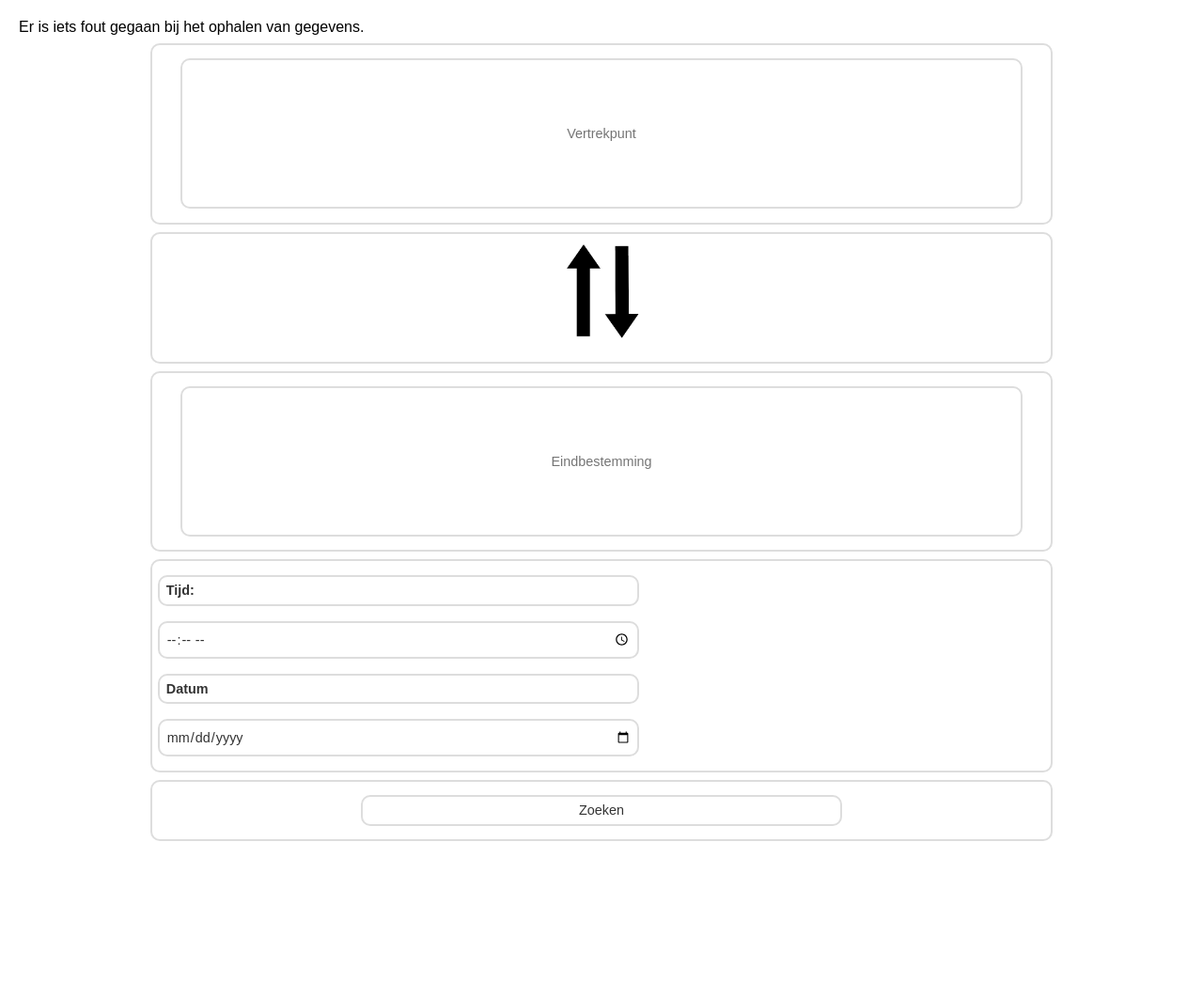
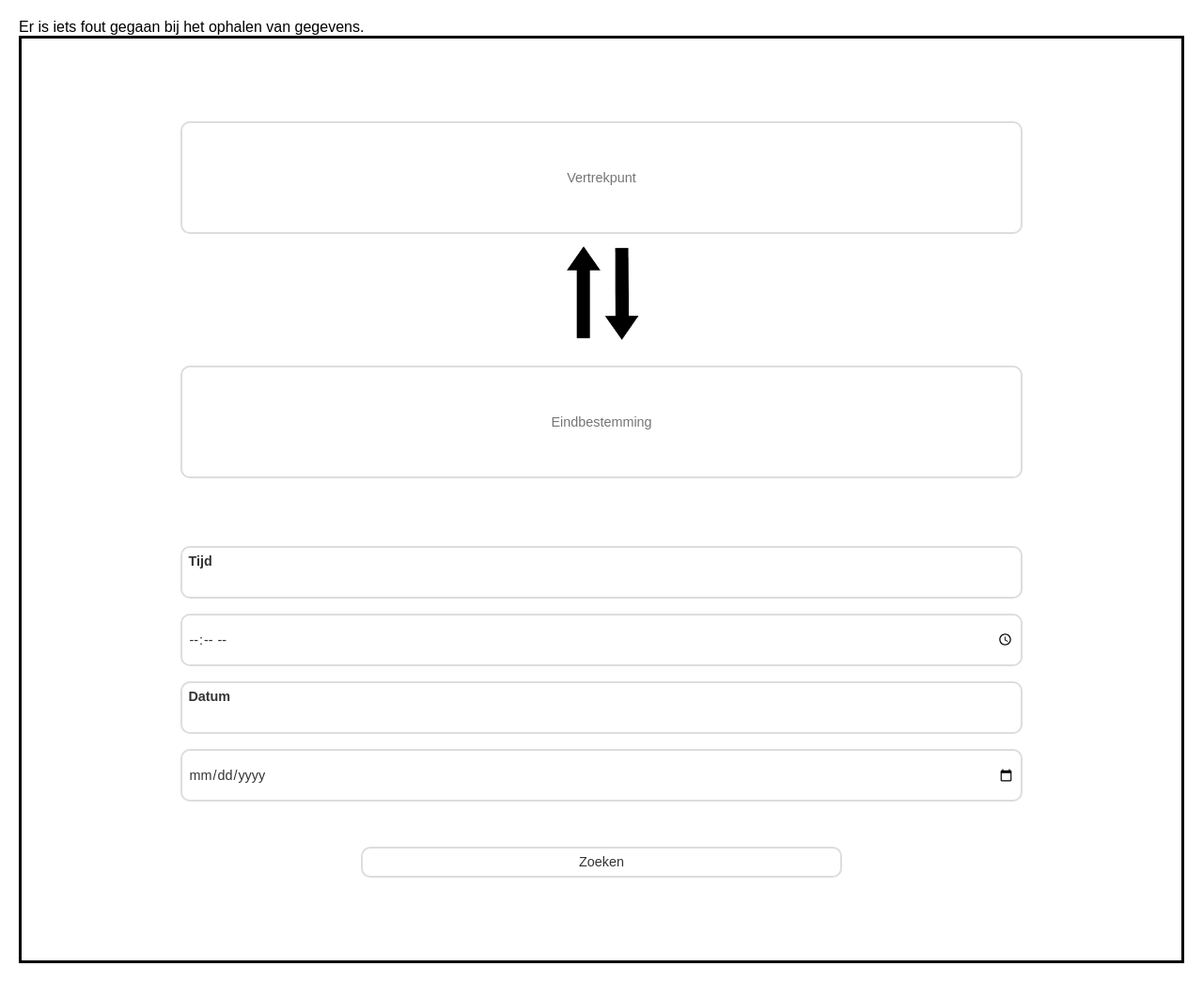
Before and after one commit to jeff9912/CLE3_TEAM11, a PHP site: page / in a window 1280 px wide. Shown: the whole page at 94% size. Before the commit the page ends 895 px from the top, so only its background shows below. Run offline with PHP 8.4, Linux system fonts and the light colour scheme.

Commit message:
settings en instellingen

```diff
--- a/css/settings.css
+++ b/css/settings.css
@@ -11,14 +11,19 @@
     --input-padding: 8px;
     --font-family: Arial, sans-serif;
 }
+/* Theme overrides */
 
-/* Theme overrides */
+
+/*/////////////////////////////////                            ///////////////////////////////////////////////////////*/
+
+
 [data-theme="dark"] {
     --bg-color: #222222;
     --text-color: #f0f0f0;
     --primary-color: #8ab4f8;
     --border-color: #444444;
 }
+/*/////////////////////////////////                            ///////////////////////////////////////////////////////*/
 
 [data-theme="blue"] {
     --bg-color: #e6f0ff;
@@ -26,14 +31,22 @@
     --primary-color: #0066cc;
     --border-color: #99c2ff;
 }
+/*/////////////////////////////////                            ///////////////////////////////////////////////////////*/
 
-[data-theme="lilac"] {
+
+[data-theme="lilac"]  {
     --bg-color: #291b39;
     --text-color: #dccfa3;
     --primary-color: #504f2b;
     --border-color: #fff2a0;
+
 }
+[data-theme="lilac"] input{
+    --bg-color: #fff2a0;
+    --text-color: #1c1601:
 
+}
+/*/////////////////////////////////                            ///////////////////////////////////////////////////////*/
 /* Base styles */
 body {
     background-color: var(--bg-color);
@@ -46,7 +59,7 @@ body {
 }
 
 /* Form elements */
-.route, .time, select, button, textarea, .test-class, .center_container, .vertrek_eind,
+.route, .time, select, button, textarea, .test-class,
 #startpunt, #eindpunt, #label-time, #label-datum, #tijd, #datum, .zoeken button  {
 
     font-family: var(--font-family);
--- a/css/style.css
+++ b/css/style.css
@@ -14,7 +14,8 @@ body {
 
 form{
     display: flex;
-    padding: 0;
+    padding: 10vh 0 10vh 0;
+    border: solid;
 
 }
 
@@ -30,7 +31,7 @@ form{
     display: flex;
     justify-content: center;
     align-items: center;
-    min-height: 20vh;
+    min-height: 15vh;
     min-width: 70vw;
     border-style: solid;
     text-decoration: none;
@@ -47,9 +48,15 @@ form{
 
 
 .tijd_sectie {
-    padding-top: 8vh;
+    margin-top: 7vh;
     display: flex;
     flex-direction: column;
+    align-items: center;
+}
+
+#label-time, #label-datum, #tijd, #datum{
+    min-width: 70vw;
+    min-height: 7vh;
 }
 
 .tijd_sectie label {
--- a/index.html
+++ b/index.html
@@ -35,7 +35,7 @@
             </section>
 
             <section class="center_container tijd_sectie"> <!-- sectie over tijd invulveld -->
-                <label id="label-time" for="tijd"> Tijd: </label>
+                <label id="label-time" for="tijd"> Tijd </label>
                 <input id="tijd" name="tijd" type="time"> <!-- tijd kan niet in verleden foutmelding ? -->
                 <label id="label-datum" for="datum">Datum</label>
                 <input type="date" name="datum" id="datum">
```
